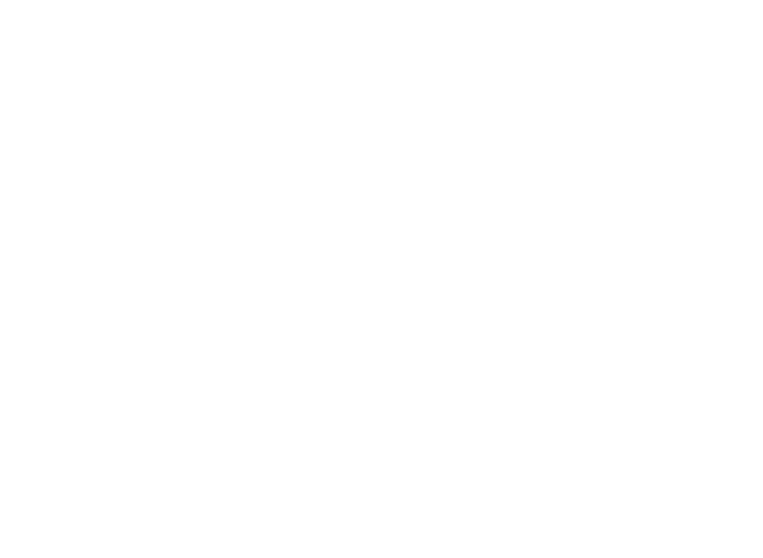
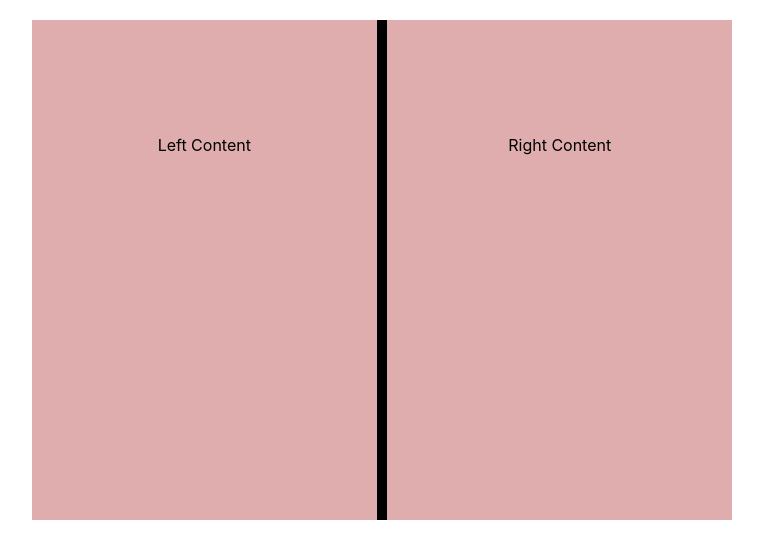
Before and after one commit to Pooya-Oladazimi/blog-post-app, a React (Create React App) app: page /resizePane in a window 1280 px wide. Shown: the top 558 px of the page, without its empty margins (258-1021 px from the left). Built offline with nearby package versions, Linux system fonts and the light colour scheme.

Commit message:
resize pane

```diff
--- a/src/App.css
+++ b/src/App.css
@@ -36,3 +36,29 @@
     transform: rotate(360deg);
   }
 }
+
+
+.resizable-container{
+  display: flex;
+  height: 500px;
+  width: 700px;
+  background-color: rgb(0, 0, 0);
+  margin: auto;
+  margin-top: 20px;
+}
+
+.page-resize-vertical-line{
+    cursor: e-resize;
+    width: 10px;
+    border-left: 1px solid black;
+}
+
+.pane-box{
+    background-color: rgb(223, 173, 173);
+    float: left;
+    position: relative;
+    height: 500px;
+    overflow-x: hidden;
+    width: 350px;
+    line-height: 250px;
+}
--- a/src/App.js
+++ b/src/App.js
@@ -2,6 +2,8 @@
 import Home from './components/Home';
 import {forLoopTypeOne, forLoopTypeTwo, forLoopTypeThree, forLoopTypeFour} from './components/ForLoops';
 import SortResults from './components/SortResults';
+import ResizeablePane from './components/paneResize';
+import './App.css';
 
 
 function App() {
@@ -12,6 +14,7 @@
           <Route exact path="/home/:tab?" component={Home} />
           <Route  path="/forloops" component={forLoopTypeOne} />
           <Route  path="/sort" component={SortResults} />
+          <Route  path="/resizePane" component={ResizeablePane} />
       </Switch>
       </BrowserRouter>
     </div>
--- /dev/null
+++ b/src/components/paneResize.jsx
@@ -0,0 +1,89 @@
+import React from "react";
+
+
+
+class ResizeablePane extends React.Component{
+
+    constructor(props){
+        super(props);
+        this.state = ({
+            lastPagePositionX: 0,
+            isResizeOn: false
+        });
+        this.onMouseDown = this.onMouseDown.bind(this);
+        this.moveToResize = this.moveToResize.bind(this);
+        this.releaseMouseFromResize = this.releaseMouseFromResize.bind(this);
+    }
+
+
+    onMouseDown(event){
+        let targetElement = event.target;
+        if (!targetElement.classList.contains('page-resize-vertical-line')){
+          return null;
+        }
+        this.lastPagePositionX = event.clientX;
+        this.setState({
+            isResizeOn: true
+        });
+    }
+
+
+    moveToResize(event){
+        if(!this.state.isResizeOn){
+          return null;
+        }
+        let addedWidth = (event.clientX - this.lastPagePositionX) / 1;
+        let pageLeftPane = document.getElementById("page-left-pane");
+        let pageRightPane = document.getElementById("page-right-pane");
+        let currentWidthLeft = parseInt(pageLeftPane.offsetWidth);
+        let currentWidthRight = parseInt(pageRightPane.offsetWidth);
+        pageLeftPane.style.width = (currentWidthLeft + addedWidth) + "px";
+        pageRightPane.style.width = (currentWidthRight - addedWidth) + "px";
+        this.lastPagePositionX = event.clientX;
+        this.setState({
+            lastPagePositionX: event.clientX
+        });
+      }
+
+
+    releaseMouseFromResize(event){
+        if(!this.state.isResizeOn){
+          return null;
+        }
+        this.setState({
+            isResizeOn: false
+        });
+      }
+
+
+    componentDidMount(){
+        document.body.addEventListener("mousedown", this.onMouseDown);
+        document.body.addEventListener("mousemove", this.moveToResize);
+        document.body.addEventListener("mouseup", this.releaseMouseFromResize);
+    }
+
+    componentWillUnmount(){
+        document.body.removeEventListener("mousedown", this.onMouseDown);
+        document.body.removeEventListener("mousemove", this.moveToResize);
+        document.body.removeEventListener("mouseup", this.releaseMouseFromResize);
+    }
+
+
+    render(){
+        return (
+            <div className="resizable-container">
+                <div className="pane-box" id="page-left-pane">
+                    Left Content
+                </div>
+                <div className='page-resize-vertical-line'></div>
+                <div className="pane-box" id="page-right-pane">
+                    Right Content
+                </div>
+            </div>
+        );
+    }
+
+
+}
+
+export default ResizeablePane;
```
